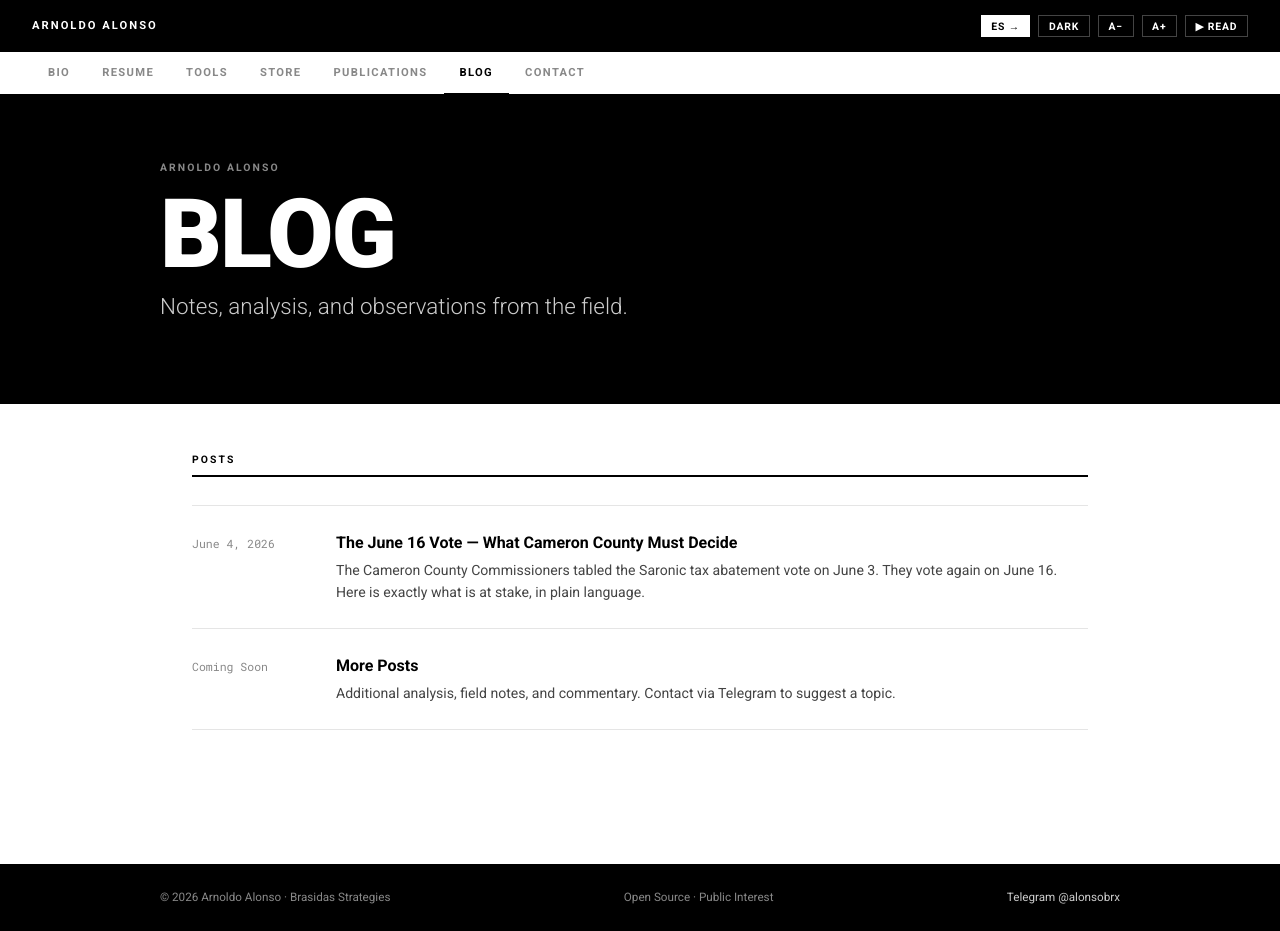
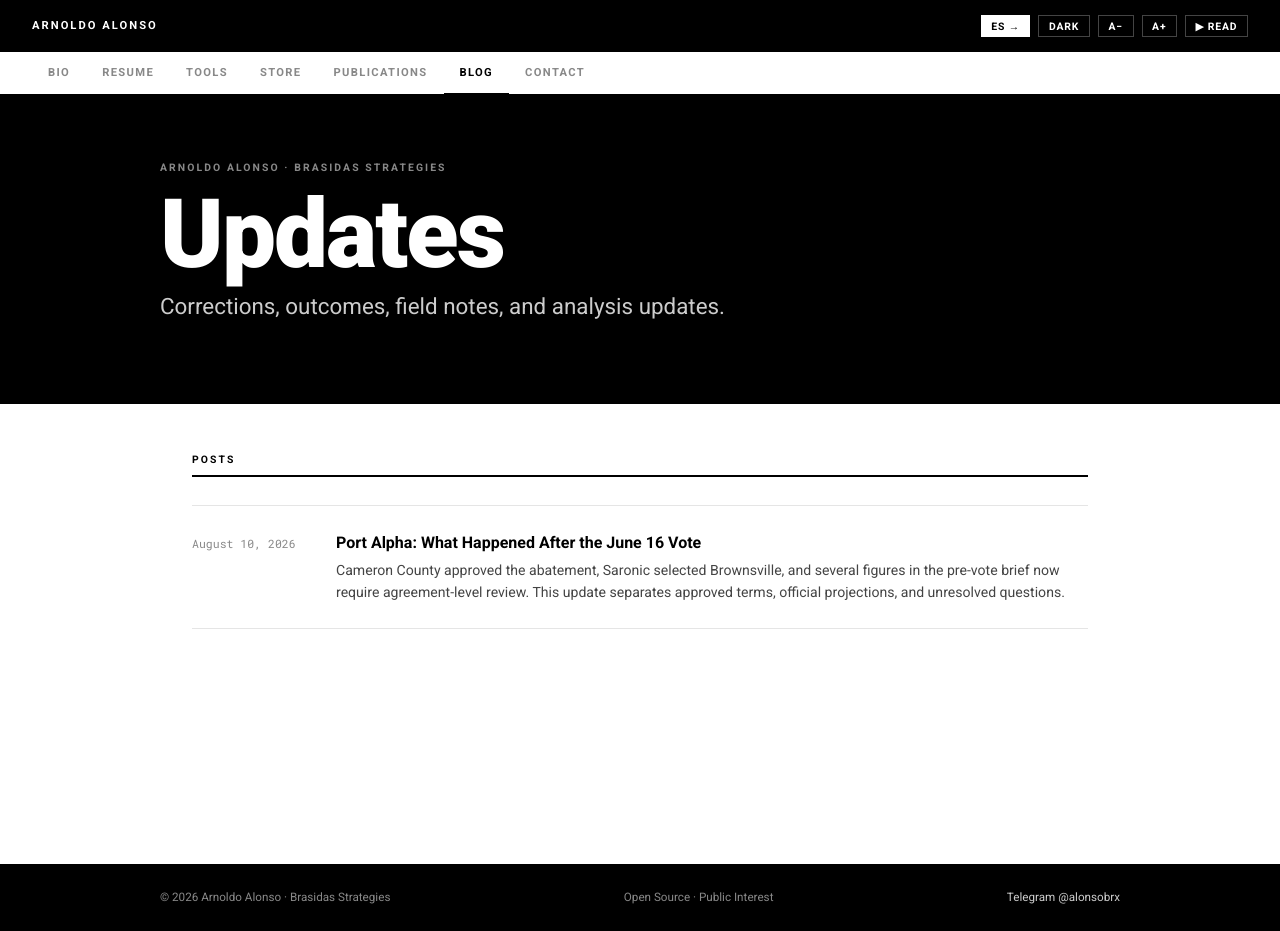
Before and after one commit to alonsobrx/founder-architect, a plain HTML site: page blog.html in a window 1280 px wide. Drawn offline with Linux system fonts and the light colour scheme.

Commit message:
Update public notes index

```diff
--- a/blog.html
+++ b/blog.html
@@ -1,11 +1,13 @@
 <!DOCTYPE html>
 <html lang="en" data-root="">
 <head>
-  <meta charset="UTF-8"><meta name="viewport" content="width=device-width, initial-scale=1.0">
-  <title>Blog — Arnoldo Alonso</title>
+  <meta charset="UTF-8">
+  <meta name="viewport" content="width=device-width, initial-scale=1.0">
+  <title>Updates — Arnoldo Alonso</title>
+  <meta name="description" content="Updates and field notes from Arnoldo Alonso and Brasidas Strategies.">
   <link rel="preconnect" href="https://fonts.googleapis.com">
   <link rel="preconnect" href="https://fonts.gstatic.com" crossorigin>
-  <link href="https://fonts.googleapis.com/css2?family=Roboto:wght@300;400;500;700;900&family=Roboto+Mono:wght@400;500&display=swap" rel="stylesheet">
+  <link href="https://fonts.googleapis.com/css2?family=Roboto:wght@400;500;700;900&family=Roboto+Mono:wght@400;500&display=swap" rel="stylesheet">
   <link rel="stylesheet" href="assets/style.css">
 </head>
 <body data-page="blog">
@@ -13,38 +15,26 @@
 
   <header class="hero">
     <div class="hero-inner">
-      <div class="hero-eye">Arnoldo Alonso</div>
-      <h1 class="hero-name">BLOG</h1>
-      <p class="hero-title-line">Notes, analysis, and observations from the field.</p>
+      <div class="hero-eye">Arnoldo Alonso · Brasidas Strategies</div>
+      <h1 class="hero-name">Updates</h1>
+      <p class="hero-title-line">Corrections, outcomes, field notes, and analysis updates.</p>
     </div>
   </header>
 
   <main id="main">
-  <section class="section" aria-labelledby="blog-head">
-    <div class="sec-head" id="blog-head">Posts</div>
-
-    <div class="blog-list">
-
-      <a class="blog-row" href="blog/saronic-vote-june16.html" aria-label="Read: The June 16 Vote — What Cameron County Must Decide">
-        <div class="blog-date">June 4, 2026</div>
-        <div class="blog-body">
-          <div class="blog-title">The June 16 Vote — What Cameron County Must Decide</div>
-          <div class="blog-excerpt">The Cameron County Commissioners tabled the Saronic tax abatement vote on June 3. They vote again on June 16. Here is exactly what is at stake, in plain language.</div>
-        </div>
-      </a>
-
-      <div class="blog-row dim" aria-hidden="true">
-        <div class="blog-date">Coming Soon</div>
-        <div class="blog-body">
-          <div class="blog-title">More Posts</div>
-          <div class="blog-excerpt">Additional analysis, field notes, and commentary. Contact via Telegram to suggest a topic.</div>
-        </div>
+    <section class="section" aria-labelledby="posts-head">
+      <h2 class="sec-head" id="posts-head">Posts</h2>
+      <div class="blog-list">
+        <a class="blog-row" href="blog/saronic-vote-june16.html" aria-label="Read Port Alpha: What happened after the June 16 vote">
+          <div class="blog-date">August 10, 2026</div>
+          <div class="blog-body">
+            <div class="blog-title">Port Alpha: What Happened After the June 16 Vote</div>
+            <div class="blog-excerpt">Cameron County approved the abatement, Saronic selected Brownsville, and several figures in the pre-vote brief now require agreement-level review. This update separates approved terms, official projections, and unresolved questions.</div>
+          </div>
+        </a>
       </div>
-
-    </div>
-  </section>
+    </section>
   </main>
-
 </div>
 <script src="assets/nav.js"></script>
 <script src="assets/site.js"></script>
```
